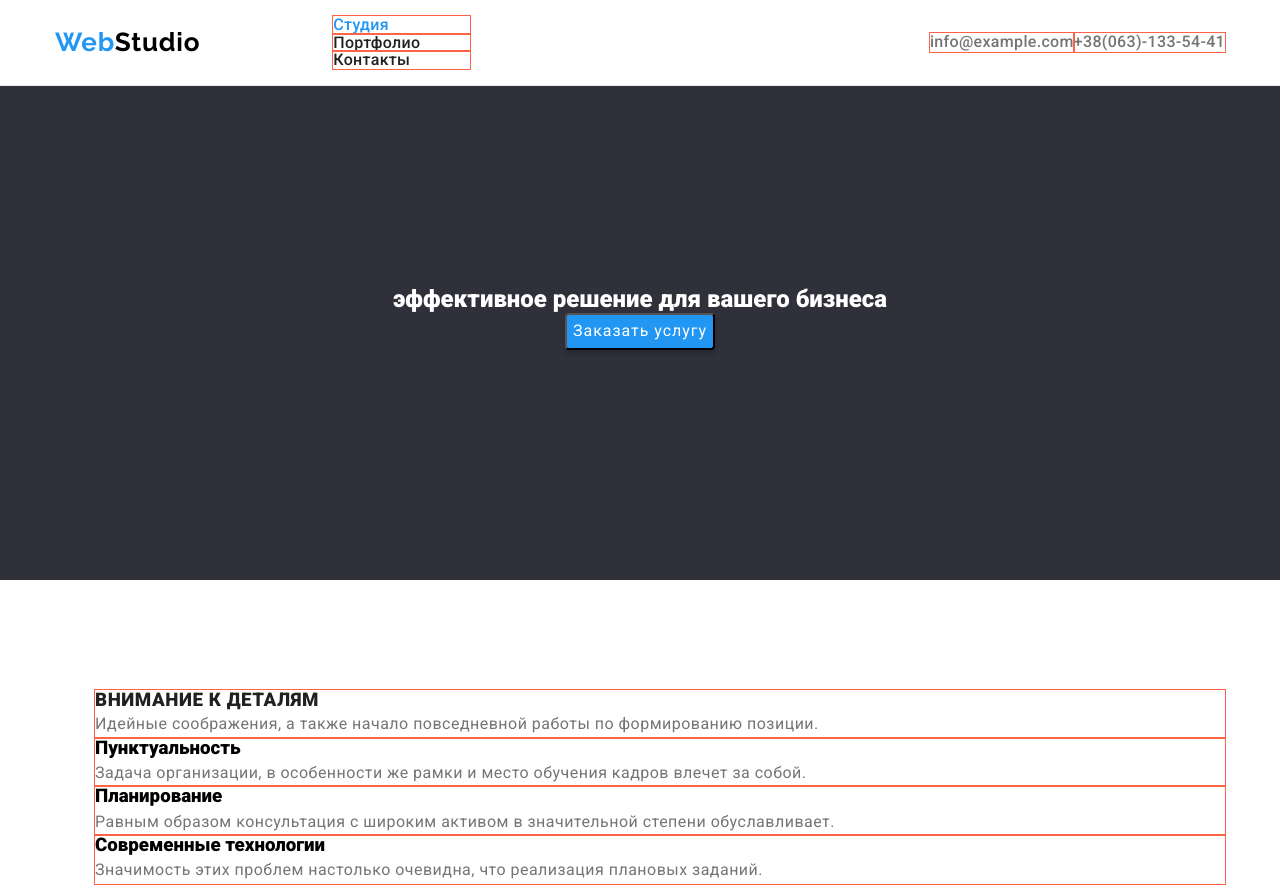
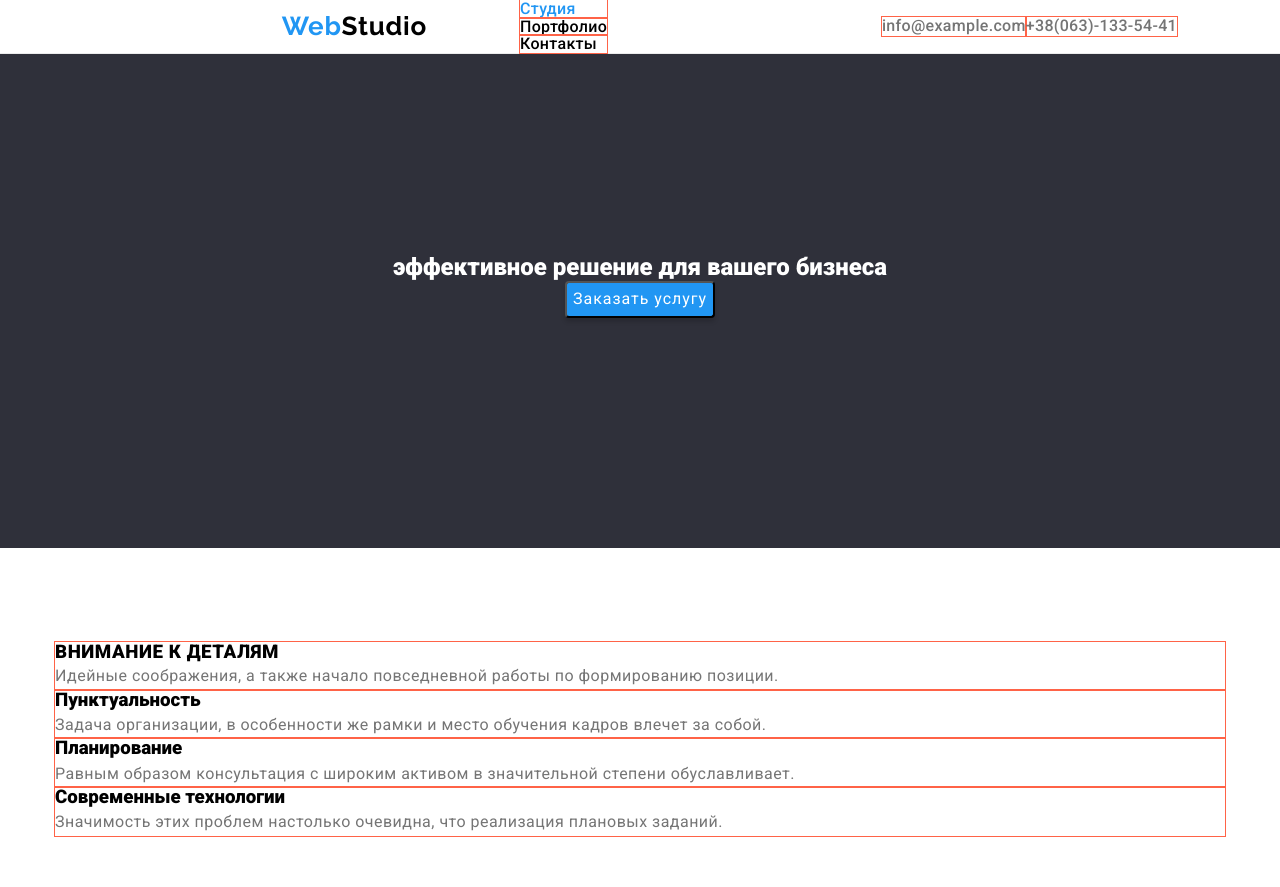
Before and after one commit to Makedon-KIEV/goit-markup-hw-03, a plain HTML site: page index.html in a window 1280 px wide. Shown: the top 887 px of the page. Drawn offline with nearby package versions, Linux system fonts and the light colour scheme.

Commit message:
dont nov

```diff
--- a/CSS/styles.css
+++ b/CSS/styles.css
@@ -1,6 +1,7 @@
 :root {
   --accent-color: #2196f3;
   --back-color: #ffffff;
+  --border-line: #ececec
   --text-color: #212121;
   --black-black: #000000;
   --gray-type: #757575;
@@ -8,7 +9,10 @@
   --main-font: 'Roboto', sans-serif;
   --secondary-font: 'Raleway', sans-serif;
   --contact-footer: rgba(255, 255, 255, 0.6);
+  --paragraph-font-size: 16px;
+  --paragraph-menu-font-size: 14px;
   --card-set-gap: 30px;
+  --shadow-hero-button: rgba(0, 0, 0, 0.15);
 }
 
 h1,
@@ -18,7 +22,8 @@ h4,
 h5,
 h6,
 p {
-  margin: 0;
+  margin-top: 0;
+  margin-bottom: 0;
 }
 
 .list {
@@ -34,12 +39,15 @@ a {
   list-style: none;
   list-style-type: none;
   text-decoration: none;
+  margin-top: 0;
+  margin-bottom: 0;
+  padding-left: 0;
 }
 body {
   font-family: var(--main-font);
 }
 
-.img {
+img {
   display: block;
 }
 li {
@@ -59,6 +67,7 @@ li {
   padding-left: 15px;
   padding-right: 15px;
 }
+
 /* ==== navigation ==== */
 .header-section {
   align-items: center;
@@ -72,9 +81,11 @@ li {
 .header {
   border-bottom: 1px solid #ececec;
 }
-.site-nav {
+.menu-item-link {
   display: flex;
   align-items: center;
+  align-content: center;
+  margin-right: 42px;
 }
 
 /*=====================Header==================*/
@@ -96,6 +107,12 @@ li {
   color: var(--black-black);
   cursor: pointer;
 }
+.site-nav {
+  display: flex;
+  align-items: center;
+  margin-left: auto;
+  margin-right: 48px;
+}
 
 .menu-item-link {
   display: block;
@@ -103,7 +120,7 @@ li {
   line-height: 1.1;
   letter-spacing: 0.02em;
   color: var(--text-color);
-  margin-right: 50px;
+  margin-right: auto;
 }
 
 .menu-item-link:hover,
@@ -129,7 +146,9 @@ li {
 }
 .cont {
   display: flex;
+  align-items: center;
   margin-left: auto;
+  margin-right: 48px;
 }
 /*=====================HERO=======================*/
 
```
